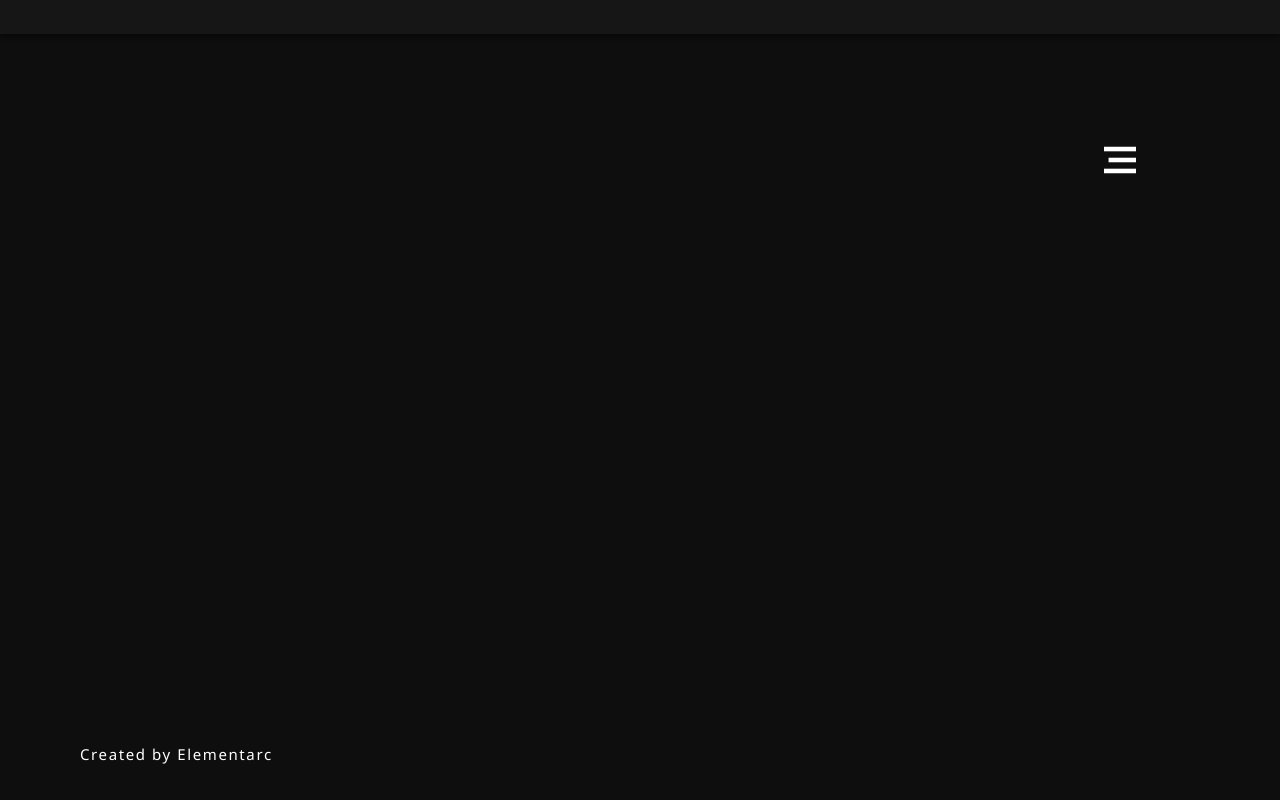
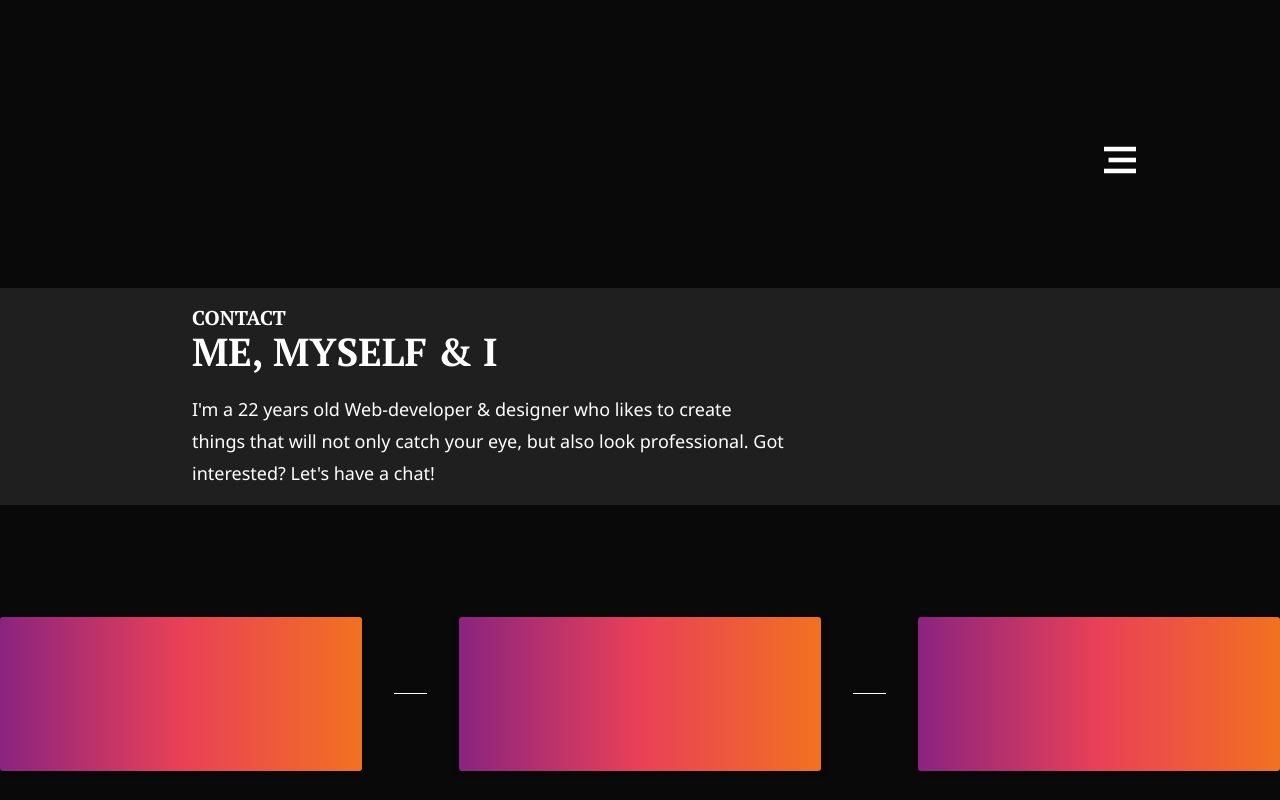
Before and after one commit to Elementarc/Portfolio, a React (Create React App) app: page /contact in a window 1280 px wide. Built offline with nearby package versions, Linux system fonts and the light colour scheme.

Commit message:
BackupV2

```diff
--- a/src/App.tsx
+++ b/src/App.tsx
@@ -2,9 +2,11 @@ import React, {useEffect} from "react"
 import {Redirect, Route, Switch, useLocation} from "react-router-dom"
 import {AnimatePresence ,motion} from "framer-motion"
 import "./app.scss"
-//import components
+//import Page components
 import Homepage from "./pages/Homepage"
 import DesignPage from "./pages/DesignPage"
+import ContactPage from "./pages/ContactPage"
+//Import components
 import Nav from "./components/Nav"
 import Blackbar from "./components/Blackbar"
 import Logo from "./components/LogoName"
@@ -44,9 +46,15 @@ function App() {
             <Homepage interfaceAnimation={interfaceAnimation}/>
           </Route>
 
-          <Route strict path="/design" component={DesignPage}/>
+          <Route strict path="/design" >
+            <DesignPage/>
+          </Route>
 
-          <Route exact path="/">
+          <Route strict path="/contact" >
+            <ContactPage/>
+          </Route>
+
+          <Route exact path = "/">
             <Redirect to="/home"/>
           </Route>
         </Switch>
--- a/src/components/SectionManager.tsx
+++ b/src/components/SectionManager.tsx
@@ -1,12 +1,14 @@
 import React, {useCallback ,useEffect, useMemo} from 'react';
 import "./styleSheets/sectionManager.scss"
-import {Link, useLocation} from "react-router-dom"
+import {Link, useHistory, useLocation} from "react-router-dom"
 import {motion} from "framer-motion"
 
 
 var timer: any
 const SectionManager = (props: any) => {
     const location = useLocation()
+    const history = useHistory()
+
     //Toggles Animation for sectionNames. Does not get triggert when device width is below 900px Its a Callback
     const SectionName = useCallback((state: boolean) =>{
         function toggleSectionName(toggle: boolean) {
@@ -24,25 +26,30 @@ const SectionManager = (props: any) => {
 
                     if(toggle === true){
                         arr.forEach( i => {
+                            var getSectionName = document.getElementById(`sectionName${1 + i}`) as HTMLDivElement
+                            if(getSectionName){
                                 setTimeout(() => {
-                                var getSectionName = document.getElementById(`sectionName${1 + i}`) as HTMLDivElement
                                     getSectionName.style.opacity = "1"
                                     getSectionName.style.transform = "scale(1)"
                                     getSectionName.style.pointerEvents = "visible"
                                     getSectionContent.style.width = "180px"
                                 }, i * 100)
+                            }
                         })
 
                     }
                     else{
                         arr.forEach( n =>{
+                            var getSectionName = document.getElementById(`sectionName${1 + n }`) as HTMLDivElement
+
+                            if(getSectionName){
                                 setTimeout(() => {
-                                var getSectionName = document.getElementById(`sectionName${1 + n }`) as HTMLDivElement
                                     getSectionName.style.opacity = "0"
                                     getSectionName.style.transform = "scale(0)"
                                     getSectionName.style.pointerEvents = "none"
                                     getSectionContent.style.width = "100%"
                                 }, n * 100);
+                            }
                         })
                     }
                 }
@@ -53,6 +60,7 @@ const SectionManager = (props: any) => {
         }
         toggleSectionName(state)
     }, [location.pathname])
+
     //setting style for right section-button after checking url.
     useEffect(() =>{
         //sets style for section: takes url as parameter to check which section button needs to light up, and also sets the location index for wheelListener function
@@ -66,7 +74,6 @@ const SectionManager = (props: any) => {
             let getShadowTarget2 = document.getElementById("sectionShadowTarget2") as HTMLDivElement
             let getShadowTarget3 = document.getElementById("sectionShadowTarget3") as HTMLDivElement
             let getShadowTarget4 = document.getElementById("sectionShadowTarget4") as HTMLDivElement
-
             if(url === "/home"){
                 getSectionTarget1.classList.add("sectionsTarget")
                 getShadowTarget1.classList.add("sectionShadowTarget")
@@ -116,7 +123,7 @@ const SectionManager = (props: any) => {
                 getShadowTarget3.classList.remove("sectionShadowTarget")
             }
         }
-        setTarget(location.pathname)
+        setTarget(location.pathname.toLowerCase())
         //Toggles sectionNames on pageStart and closes it
         SectionName(true)
         clearTimeout(timer)
@@ -125,7 +132,7 @@ const SectionManager = (props: any) => {
         }, 3400);
     },[location.pathname, SectionName])
 
-    //Adding eventlistener on mount and removing on unmount
+    //Saving props into cache to not always re compute it on every rerender
     var properties = useMemo(() =>{
         var properties = {
             locationIndex: props.locationIndex,
@@ -134,10 +141,11 @@ const SectionManager = (props: any) => {
         return properties
     }, [props.locationIndex, props.setLocationIndex])
 
+    //Adds listeners and removes them
     useEffect(() => {
         //Checks if scroll up or down to then add 1 or subtract 1 from locationIndex and replace url with right path
         function wheelListner(e: any) {
-            if(location.pathname.includes("/home") === true){
+            if(history.location.pathname.includes("/home") === true){
                 if(window.innerWidth >= 900 && window.innerHeight >= 950){
                     //Toggles sectionNames on scroll and closes it after 3seconds no scrolling
                     SectionName(true)
@@ -152,9 +160,6 @@ const SectionManager = (props: any) => {
                         if(properties.locationIndex > 0){
                             properties.setLocationIndex(properties.locationIndex - 1)
                         }
-
-
-
                     }
                     //wheel DOWN
                     else{
@@ -163,12 +168,6 @@ const SectionManager = (props: any) => {
                         }
                     }
                 }
-                else{
-                    //console.log("device smalelr than 900px")
-                }
-            }
-            else{
-                //console.log("we are not a home anymore!")
             }
         }
         //Using keydownListener function to disable wheel event to properly zoom in and out without changing home section/urls
@@ -195,7 +194,7 @@ const SectionManager = (props: any) => {
             window.removeEventListener("keydown", keydownListener)
             window.removeEventListener("keyup", keyupListener)
         })
-    }, [properties,location.pathname, SectionName])
+    }, [properties,history, SectionName])
 
     return (
         <motion.div animate="in" exit="out" initial="initial" variants={props.interfaceAnimation} className="SectionContainer">
--- a/src/components/Stars.tsx
+++ b/src/components/Stars.tsx
@@ -45,16 +45,16 @@ const Stars = (props: any) => {
         var numBefore = num
         function starsAnimation() {
           if(window.innerWidth > 1000){
-                if(location.pathname === "/home"){
+            if(location.pathname.toLowerCase() === "/home"){
               num = 100
             }
-                else if(location.pathname === "/home/strength"){
+            else if(location.pathname.toLowerCase() === "/home/strength"){
               num = 200
             }
-                else if(location.pathname ==="/home/routine"){
+            else if(location.pathname.toLowerCase() ==="/home/routine"){
               num = 300
             }
-                else if(location.pathname ==="/home/daily"){
+            else if(location.pathname.toLowerCase() ==="/home/daily"){
               num = 400
             }
 
@@ -64,16 +64,13 @@ const Stars = (props: any) => {
             else if(num < numBefore){
                 particlesAnimation("backwards")
             }
-
           }
           else return
-
         }
         starsAnimation()
     }, [location.pathname])
 
     if(window.innerWidth > 1000){
-
       return (
         <motion.div animate="in" exit="out" initial="initial" variants={backgroundProps}>
             <Particles className="Stars" id="Stars" options={{
--- /dev/null
+++ b/src/pages/ContactPage.tsx
@@ -0,0 +1,25 @@
+import React from "react"
+import "./styleSheetPage/contactPage.scss"
+function ContactPage(props: any) {
+    return (
+        <div className="contactPageContainer">
+            <div className="contactContentContainer">
+                <h1>CONTACT</h1>
+                <h2>ME, MYSELF {"&"} I</h2>
+                <p>I'm a 22 years old Web-developer {"&"} designer who likes to create things that will not only catch your eye, but also look professional. Got interested? Let's have a chat! </p>
+            </div>
+
+            <div className="contactFlexContainer">
+                <div className="contactBox contactBox1"></div>
+                <span></span>
+                <div className="contactBox contactBox2"></div>
+                <span></span>
+                <div className="contactBox contactBox3"></div>
+            </div>
+
+            <h1 className="workLink"> Not convinced yet? Checkout my work <a href=""> here </a></h1>
+        </div>
+    )
+}
+
+export default ContactPage
--- a/src/pages/Homepage.tsx
+++ b/src/pages/Homepage.tsx
@@ -12,6 +12,7 @@ import "./styleSheetPage/homepage.scss"
 const HomepageContainer = (props: any) => {
     const location = useLocation()
     const history = useHistory()
+
     //Sets initial State based on url
     const [LocationIndex, setLocationIndex] = useState(() =>{
         if(location.pathname.toLowerCase() === "/home"){
@@ -26,7 +27,9 @@ const HomepageContainer = (props: any) => {
         else if(location.pathname.toLowerCase() === "/home/daily"){
             return 3
         }
+
     })
+    console.log(LocationIndex)
     //Checks LocationIndex to then switch to the correct URL
     useEffect(() => {
         if(LocationIndex === 0){
@@ -41,7 +44,7 @@ const HomepageContainer = (props: any) => {
         else if(LocationIndex === 3){
             history.replace("/home/daily")
         }
-        console.log(LocationIndex)
+
     }, [LocationIndex, history]);
 
     //Animation for scrolling between routes for mobile & desktop
--- /dev/null
+++ b/src/pages/styleSheetPage/contactPage.scss
@@ -0,0 +1,79 @@
+@import url('https://fonts.googleapis.com/css2?family=Noto+Sans:ital,wght@0,400;0,700;1,400;1,700&display=swap');
+@import url('https://fonts.googleapis.com/css2?family=PT+Serif:ital,wght@0,400;0,700;1,400;1,700&display=swap');
+.contactPageContainer{
+    position: relative;
+    grid-column: 1;
+    grid-row: 1;
+    height: 100vh;
+    width: 100%;
+    max-height: 1350px;
+    z-index: 5;
+    background-color: #090909;
+    overflow: hidden;
+    .contactContentContainer{
+        background-color: #ffffff17;
+        width: 100%;
+        color: white;
+        font-family: "PT Serif" cursive;
+        margin-top: 18rem;
+        h1{
+            display: block;
+            padding-top: 1rem;
+            font-family: "PT Serif";
+            font-size: 20px;
+            margin: 5rem 0 0rem 12rem;
+        }
+        h2{
+            display: block;
+            font-family: "PT Serif";
+            font-size: 39px;
+            margin: -0.4rem 0 0rem 12rem;
+        }
+        p{
+            display: block;
+            font-size: 18px;
+            margin: 1rem 0 0rem 12rem;
+            line-height: 2rem;
+            font-family: "Noto Sans";
+            width: 37rem;
+            padding-bottom: 1rem;
+        }
+    }
+    .contactFlexContainer{
+        display: flex;
+        width: 100%;
+        justify-content: center;
+        perspective: 1000px;
+        perspective-origin: 50% 50%;
+        span{
+            align-self: center;
+            height: 1px;
+            width: 40px;
+            margin: 0rem 2rem;
+            background-color: white;
+        }
+        .contactBox{
+            height: 154px;
+            width: 430px;
+            margin: 7rem 0rem;
+            background-color: rgb(10, 10, 10);
+            box-shadow: 0px 3px 6px 0px rgba(0, 0, 0, 0.164);
+            background: rgb(138,35,128);
+            border-radius: 3px;
+            background: linear-gradient(90deg, rgba(138,35,128,1) 0%, rgba(233,64,87,1) 50%, rgba(242,113,32,1) 100%);
+        }
+        .contactBox:hover{
+            cursor: pointer;
+        }
+    }
+    .workLink{
+        text-align: center;
+        color: white;
+        font-size: 22px;
+        font-family: "PT Serif";
+        a{
+            color: #71AAFF;
+            text-decoration: underline;
+        }
+    }
+}
```
Also changed, not shown: src/components/HomepageComponents/HomeContent.tsx (+4 -4 lines), src/components/Nav.tsx (+5 -8 lines). Lines whose indentation alone changed are shown as unchanged.
